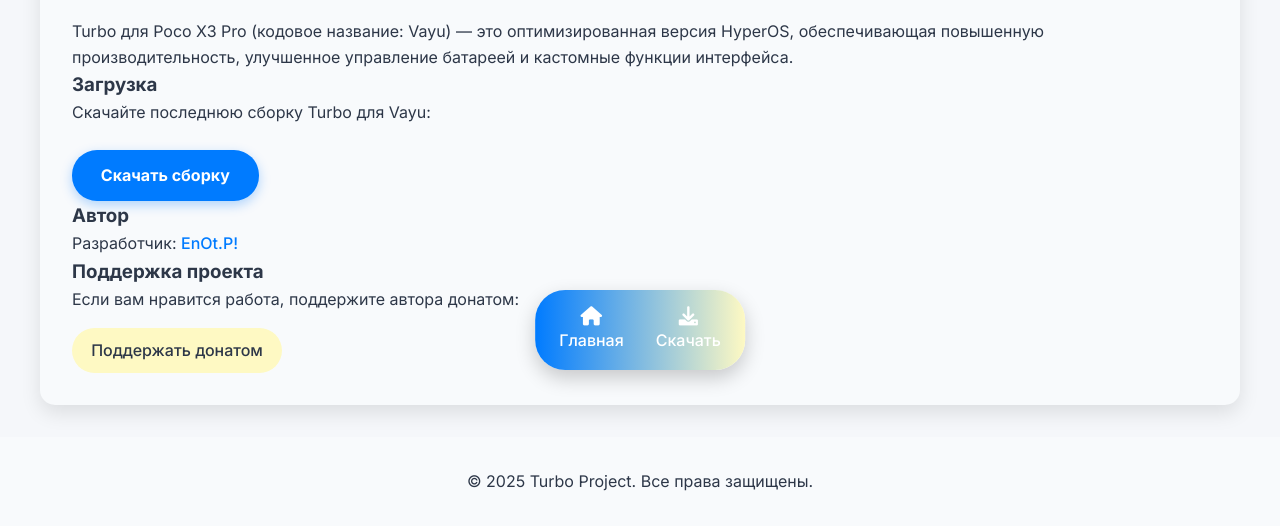
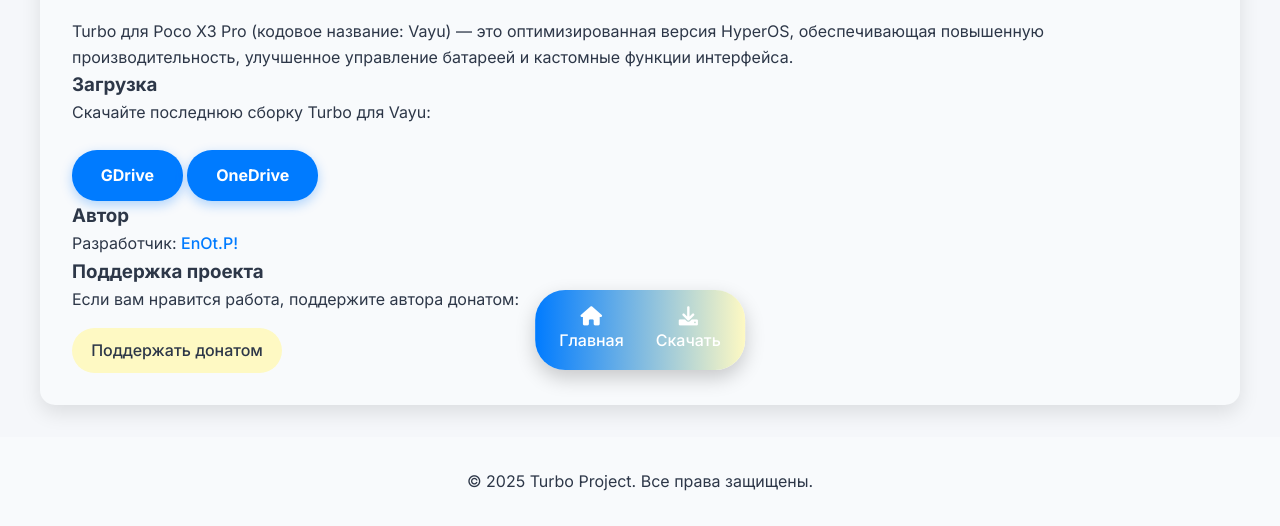
Before and after one commit to mansar1337/turborom.github.io, a plain HTML site: page vayu.html in a window 1280 px wide. Shown: the part 404-930 px from the top of the page. Drawn offline with Linux system fonts and the light colour scheme.

Commit message:
Update vayu.html
Add OneDrive

```diff
--- a/vayu.html
+++ b/vayu.html
@@ -58,7 +58,8 @@
             <p>Turbo для Poco X3 Pro (кодовое название: Vayu) — это оптимизированная версия HyperOS, обеспечивающая повышенную производительность, улучшенное управление батареей и кастомные функции интерфейса.</p>
             <h3>Загрузка</h3>
             <p>Скачайте последнюю сборку Turbo для Vayu:</p>
-            <a href="https://drive.google.com/file/d/1_JosC8aInyR9u43UOQmvhSMKAfBhQG9F/view?usp=sharing" class="download-link" target="_blank">Скачать сборку</a>
+            <a href="https://drive.google.com/file/d/1_JosC8aInyR9u43UOQmvhSMKAfBhQG9F/view?usp=sharing" class="download-link" target="_blank">GDrive</a>
+            <a href="https://1drv.ms/u/c/f3e3d8c678355dc5/EXDSXsiRMVpApiN61MjFDYIBRfQtEHJ2dHDAoUcLztaZeA?e=K1thUe" class="download-link" target="_blank">OneDrive</a>
             <h3>Автор</h3>
             <p>Разработчик: <a href="http://4pda.to/forum/index.php?showuser=9976456" class="author-link" target="_blank">EnOt.P!</a></p>
             <h3>Поддержка проекта</h3>
```
